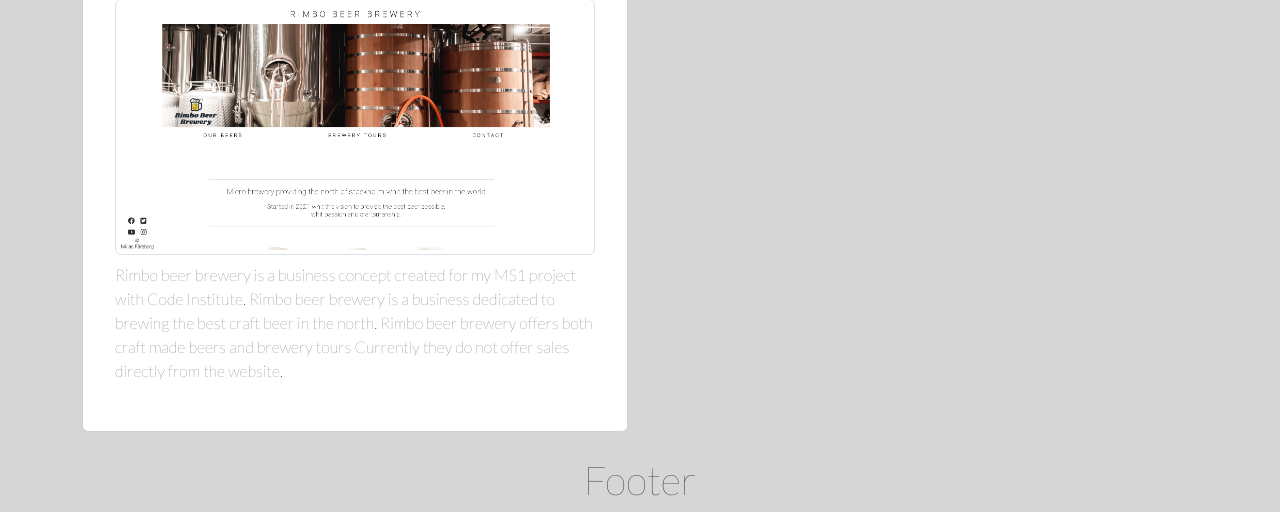
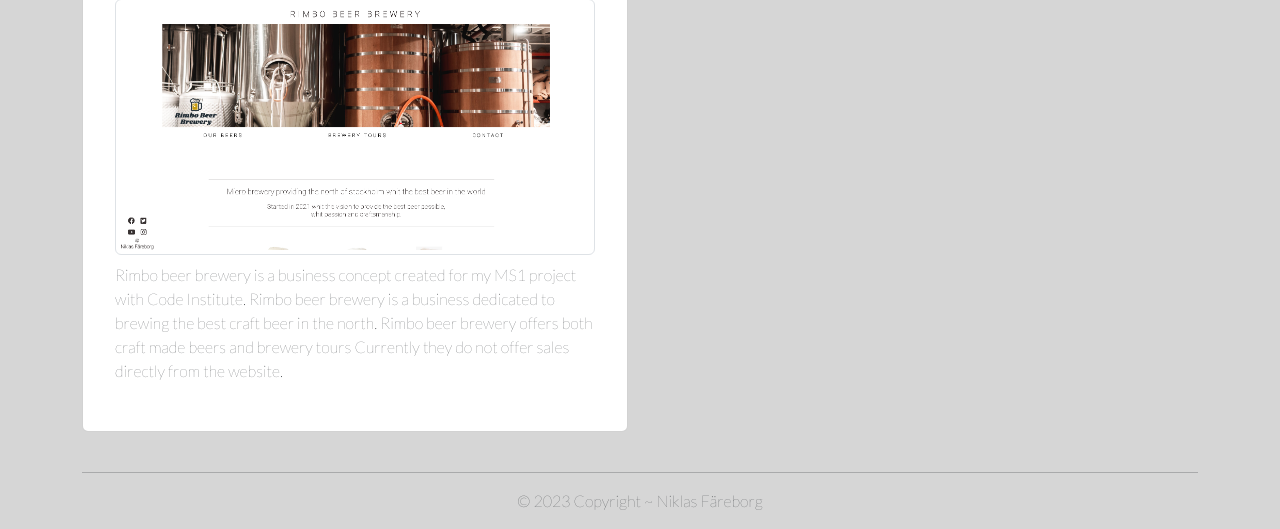
Before and after one commit to ejkington/django-portfolio, a Django app: page / in a window 1280 px wide. Shown: the part 2885-3414 px from the top of the page. Run offline with Django 4.2, Linux system fonts and the light colour scheme; some libraries are stand-ins or nearby versions.

Commit message:
added footer

```diff
--- a/base/templates/base/home.html
+++ b/base/templates/base/home.html
@@ -209,13 +209,16 @@
         </div>
         <br>
         <!-- Footer -->
-        <div class="row">
-            <div class="col-md-12">
-                <div class="footer">
-                    <h1 class="text-center">Footer</h1>
+        <hr>
+        <footer class="font-small mt-auto footer-bg">
+            <div class="container">
+                <div class="row mw-lg justify-content-center">
                 </div>
+                <p class="pb-2 pb-md-0 text-center">
+                    © 2023 Copyright ~ Niklas Färeborg
+                </p>
             </div>
-        </div>
+        </footer>
 </body>
 <script src="https://kit.fontawesome.com/aecfa50529.js" crossorigin="anonymous"></script>
 
```
